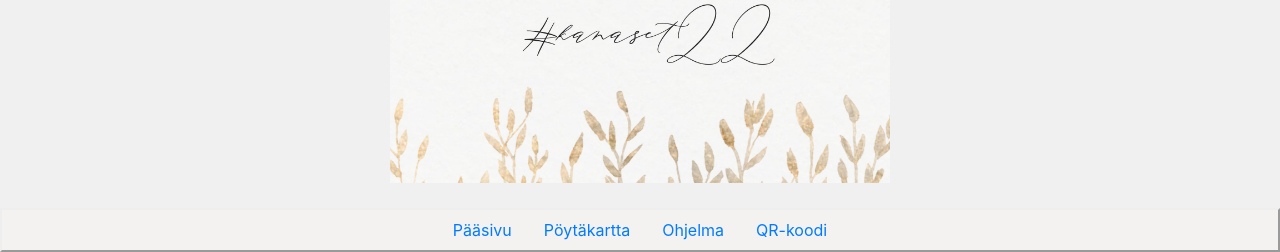
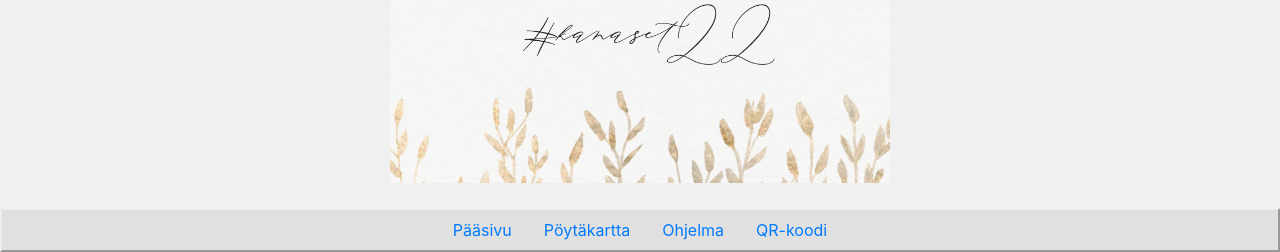
Before and after one commit to lkananen/weddingsite, a FastAPI app: page / in a window 1280 px wide. Shown: the part 784-1036 px from the top of the page. Run offline with FastAPI, Linux system fonts and the light colour scheme.

Commit message:
Nav bar color adjusted.

```diff
--- a/source/app/templates/index.html
+++ b/source/app/templates/index.html
@@ -13,7 +13,7 @@
         <img src="/static/wedding.jpg" class="rounded" alt="program" style="max-width: 500; width: 80%; padding-top: 25px; padding-bottom: 25px;">
     </div>
 
-    <div style="background-color: rgb(243,242,240); border: 2px outset; text-align: center;">
+    <div style="background-color: rgb(224,224,224); border: 2px outset; text-align: center;">
       <ul class="nav justify-content-center">
         {% for page in pages %}
         <li class="nav-item">
```
